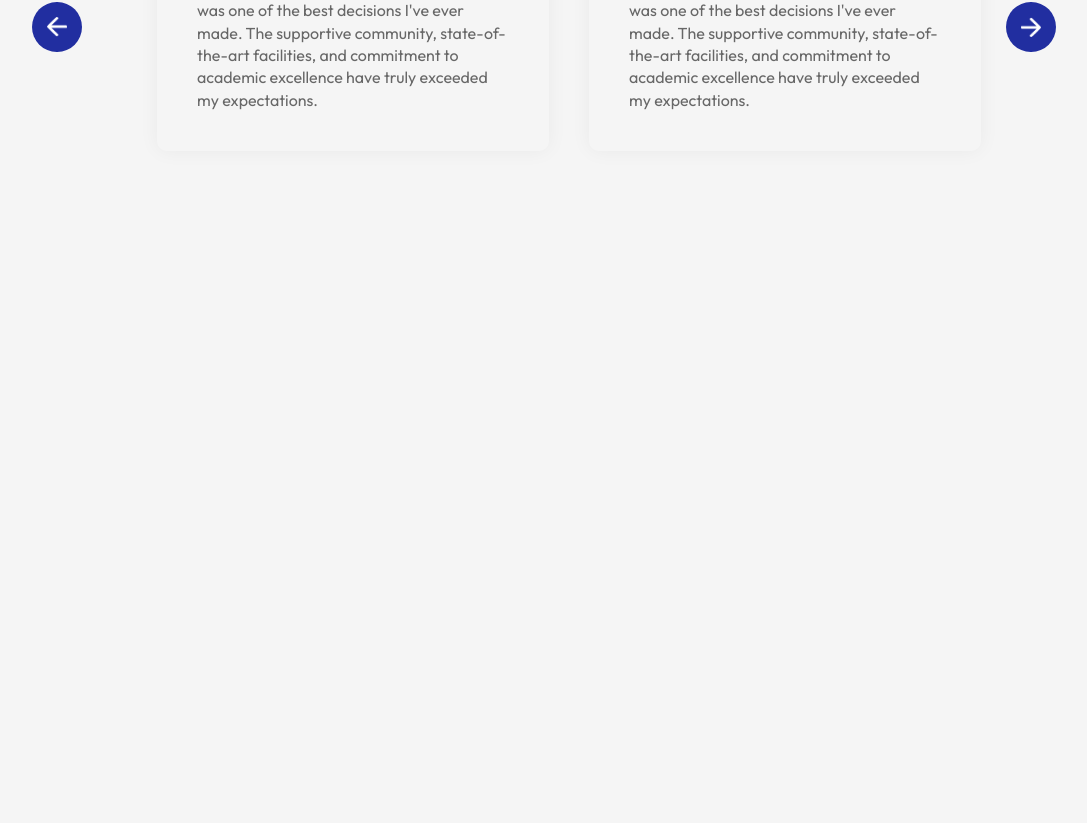
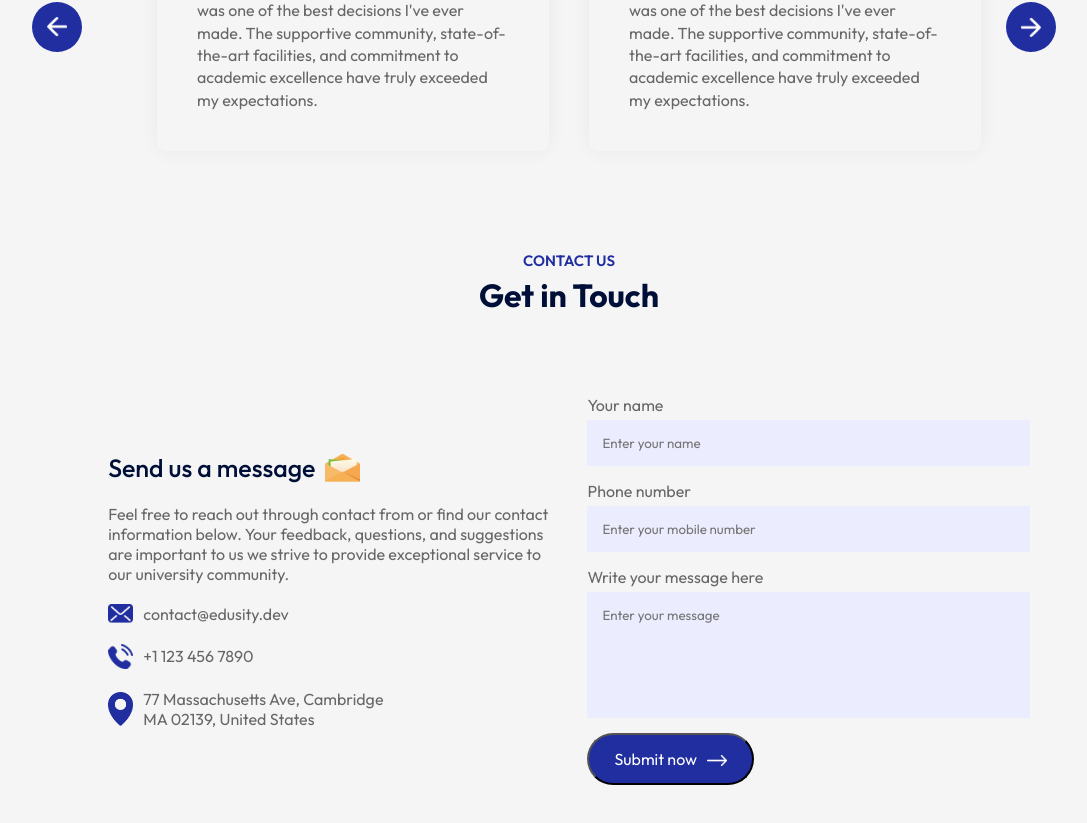
Before and after one commit to meralkk/edusity, a React (Vite) app: page / in a window 1280 px wide. Shown: the part 2789-3612 px from the top of the page, without its empty margins (71-1158 px from the left). Before the commit the page ends 3040 px from the top, so only its background shows below. Built offline with nearby package versions, Linux system fonts and the light colour scheme.

Commit message:
created contact componenet

```diff
--- a/src/App.jsx
+++ b/src/App.jsx
@@ -1,6 +1,7 @@
 import React from 'react'
 import About from './components/About/About'
 import Campus from './components/Campus/Campus'
+import Contact from './Components/Contact/Contact'
 import Hero from './components/Hero/Hero'
 import Navbar from './components/Navbar/Navbar'
 import Programs from './components/Programs/Programs'
@@ -20,6 +21,8 @@
       <Campus/>
       <Title subTitle ='TESTIMONIALS' title='What Student Says'/>
       <Testimonials/>
+      <Title subTitle ='Contact Us' title='Get in Touch'/>
+      <Contact/>
       </div>
     </div>
   )
--- /dev/null
+++ b/src/components/Contact/Contact.css
@@ -0,0 +1,60 @@
+.contact {
+    margin: 80px auto;
+    max-width: 90%;
+    display: flex;
+    align-items: center;
+    justify-content: space-between;
+}
+
+.contact-col {
+    flex-basis: 48%;
+    color: #676767;
+}
+
+.contact-col h3 {
+    color: #000F38;
+    font-weight: 500;
+    font-size: 25px;
+    display: flex;
+    align-items: center;
+    margin-bottom: 20px;
+
+}
+
+.contact-col h3 img {
+    width: 35px;
+    margin-left: 10px;
+}
+
+.contact-col p {
+    max-width: 450px;
+    list-style: 0.3;
+}
+
+.contact-col ul li {
+    display: flex;
+    align-items: center;
+    margin: 20px 0;
+}
+
+.contact-col ul li img{
+    width: 25px;
+    margin-right: 10px;
+}
+
+.contact form input, .contact form textarea {
+    display: block;
+    width: 100%;
+    background: #EBECFE;
+    padding: 15px;
+    border: 0;
+    outline: 0;
+    margin-bottom: 15px;
+    margin-top: 5px;
+    resize: none;
+}
+
+.contact-col span {
+    display: block;
+    margin: 20px 0;
+}
--- /dev/null
+++ b/src/components/Contact/Contact.jsx
@@ -0,0 +1,68 @@
+import React from 'react'
+import './Contact.css'
+import msg_icon from '../../assets/msg-icon.png'
+import mail_icon from '../../assets/mail-icon.png'
+import phone_icon from '../../assets/phone-icon.png'
+import location_icon from '../../assets/location-icon.png'
+import white_arrow from '../../assets/white-arrow.png'
+
+const Contact = () => {
+
+    const [result, setResult] = React.useState("");
+
+    //I used below codes (onSubmit) from https://docs.web3forms.com/how-to-guides/js-frameworks/react-js/simple-react-contact-form
+  const onSubmit = async (event) => {
+    event.preventDefault();
+    setResult("Sending....");
+    const formData = new FormData(event.target);
+
+    formData.append("access_key", "361200bd-eaf2-4eb7-8488-b66e3b03e7b7");
+
+    const response = await fetch("https://api.web3forms.com/submit", {
+      method: "POST",
+      body: formData
+    });
+
+    const data = await response.json();
+
+    if (data.success) {
+      setResult("Form submitted successfully!");
+      event.target.reset();
+    } else {
+      console.log("Error", data);
+      setResult(data.message);
+    }
+  };
+
+  return (
+    <div className='contact'>
+      <div className="contact-col">
+        <h3>Send us a message <img src={ msg_icon } alt="" /></h3>
+        <p>Feel free to reach out through contact from or find our contact
+            information below. Your feedback, questions, and suggestions are
+            important to us we strive to provide exceptional service to our
+            university community.
+        </p>
+        <ul>
+            <li> <img src= { mail_icon } alt="" /> contact@edusity.dev</li>
+            <li> <img src= { phone_icon } alt="" /> +1 123 456 7890</li>
+            <li> <img src={ location_icon } alt="" /> 77 Massachusetts Ave, Cambridge <br /> MA 02139, United States</li>
+        </ul>
+        </div>
+      <div className="contact-col">
+        <form onSubmit = { onSubmit }>
+            <label>Your name</label>
+            <input type="text" name='name' placeholder='Enter your name' required />
+            <label>Phone number</label>
+            <input type="tel" name='phone' placeholder='Enter your mobile number' required />
+            <label>Write your message here</label>
+            <textarea name="message" rows="6" placeholder='Enter your message' required></textarea>
+            <button type='submit' className='btn dark-btn'>Submit now <img src={ white_arrow } alt="" /> </button>
+        </form>
+        <span> { result } </span>
+            </div>
+    </div>
+  )
+}
+
+export default Contact
```
